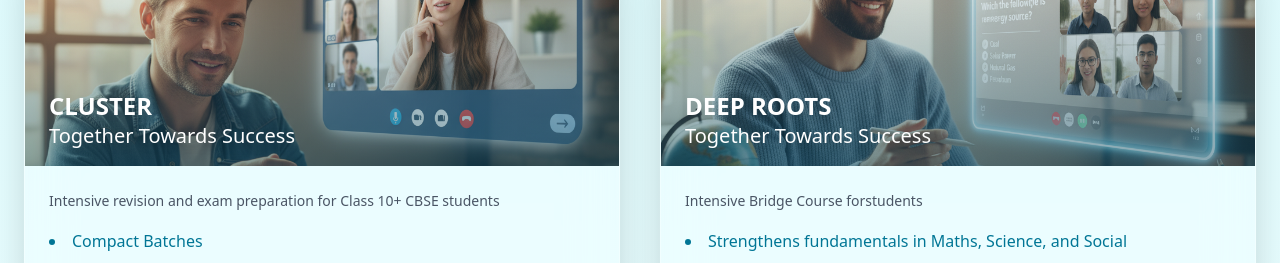
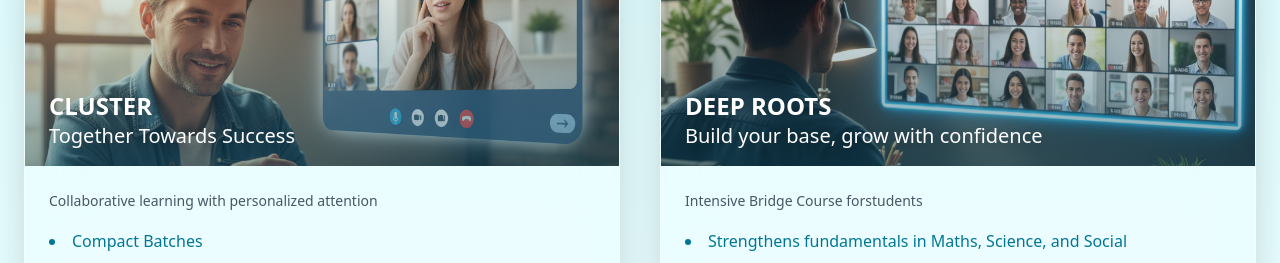
Before and after one commit to gijogeorgep/synapse, a React (Vite) app: page / in a window 1280 px wide. Shown: the part 1660-1923 px from the top of the page. Built offline with nearby package versions, Linux system fonts and the light colour scheme.

Commit message:
slight modfication in program section

```diff
--- a/src/components/Program.jsx
+++ b/src/components/Program.jsx
@@ -103,8 +103,7 @@
           </div>
           <div className="p-6">
             <p className="text-gray-600 text-sm mb-4 leading-relaxed">
-              Intensive revision and exam preparation for Class 10+ CBSE
-              students
+              Collaborative learning with personalized attention
             </p>
             <ul className="text-cyan-700 text-base font-medium space-y-2 list-disc list-inside">
               <li>Compact Batches</li>
@@ -129,7 +128,7 @@
             <div className="absolute inset-0 bg-gradient-to-t from-cyan-900/50 to-transparent" />
             <div className="absolute bottom-4 left-6 text-white text-2xl font-bold drop-shadow-lg">
               DEEP ROOTS
-              <p className="font-normal text-xl">Together Towards Success</p>
+              <p className="font-normal text-xl">Build your base, grow with confidence</p>
             </div>
           </div>
           <div className="p-6">
```
Also changed, not shown: src/assets/deep root.png, src/assets/planb.png.
